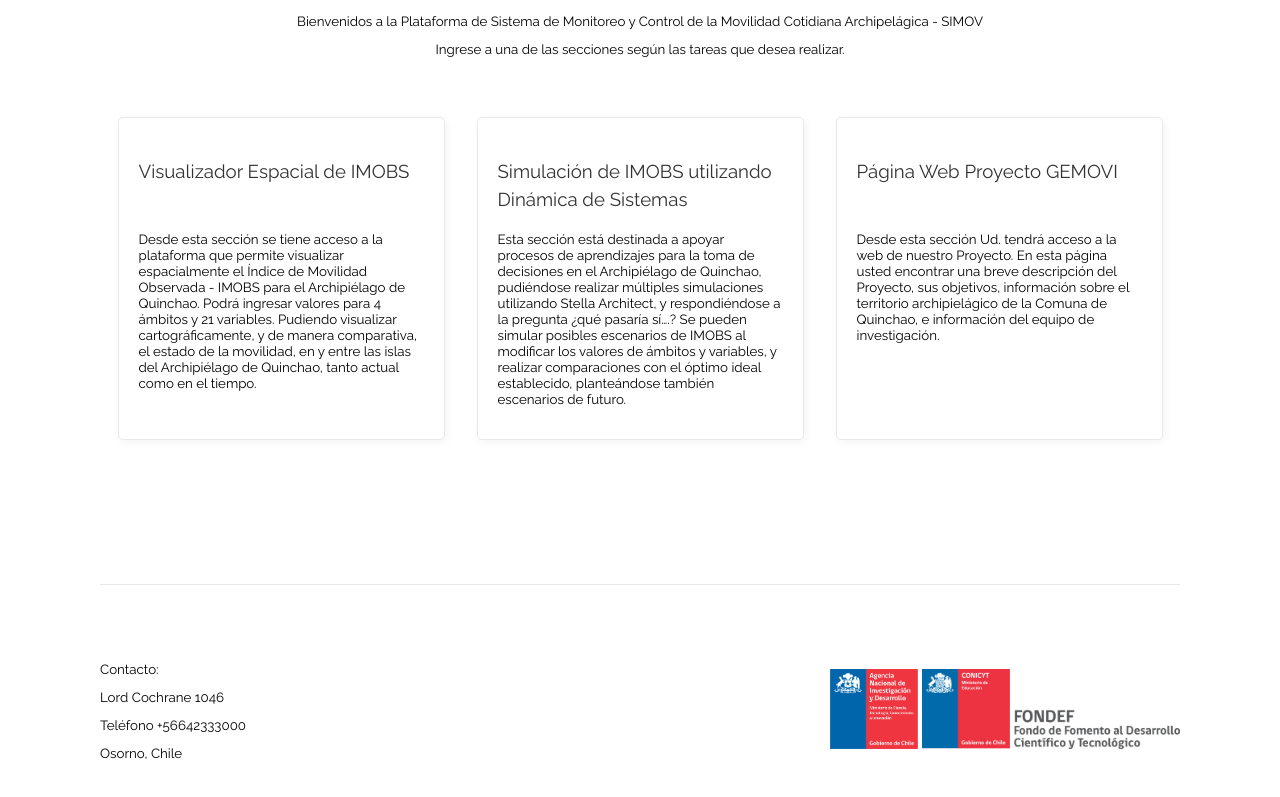
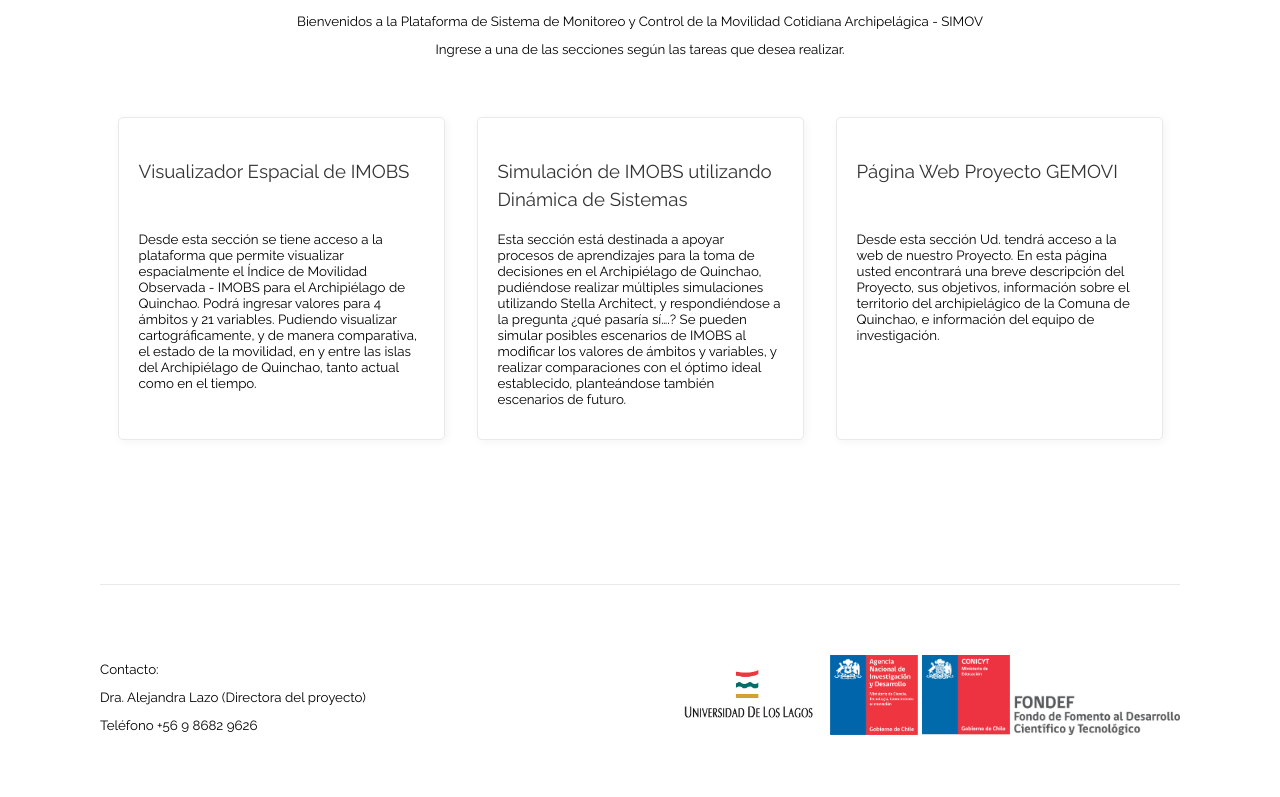
Before and after one commit to gemovi-ulagos/gemovi-ulagos.github.io, a plain HTML site: page index.html in a window 1280 px wide. Shown: the part 351-1148 px from the top of the page. Drawn offline with Linux system fonts and the light colour scheme.

Commit message:
added logo and edited text

```diff
--- a/index.html
+++ b/index.html
@@ -32,7 +32,7 @@
             <aside>
                 <h3><a href="http://gemovi.ulagos.cl/">Página Web Proyecto GEMOVI</a></h3>
                 <p>&nbsp</p>
-                <p>Desde esta sección Ud. tendrá acceso a la web de nuestro Proyecto. En esta página usted encontrar una breve descripción del Proyecto, sus objetivos, información sobre el territorio archipielágico de la Comuna de Quinchao, e información del equipo de investigación.</p>
+                <p>Desde esta sección Ud. tendrá acceso a la web de nuestro Proyecto. En esta página usted encontrará una breve descripción del Proyecto, sus objetivos, información sobre el territorio del archipielágico de la Comuna de Quinchao, e información del equipo de investigación.</p>
             </aside>
         </section>
     </main>
@@ -40,14 +40,14 @@
         <hr>
         <div style="width: 100%; display: table;">
             <div style="display: table-row">
-                <div style="width: 600px; display: table-cell; vertical-align: middle;">
+                <div style="width: 300px; display: table-cell; vertical-align: middle;">
                     <p>Contacto:</p>
-                    <p>Lord Cochrane 1046</p>
-                    <p>Teléfono +56642333000</p>
-                    <p>Osorno, Chile</p>
+                    <p>Dra. Alejandra Lazo (Directora del proyecto)</p>
+                    <p>Teléfono +56 9 8682 9626</p>
                 </div>
-                <div style="display: table-cell; vertical-align: middle;">
+                <div style="display: table-cell; vertical-align: middle; width:400px">
                     <div style="text-align: right;">
+                        <img src="0.jpeg" height="80px">
                         <img src="1.jpeg" height="80px">
                         <img src="2.jpeg" height="80px">
                     </div>
```
Also changed, not shown: 0.jpeg (added).
